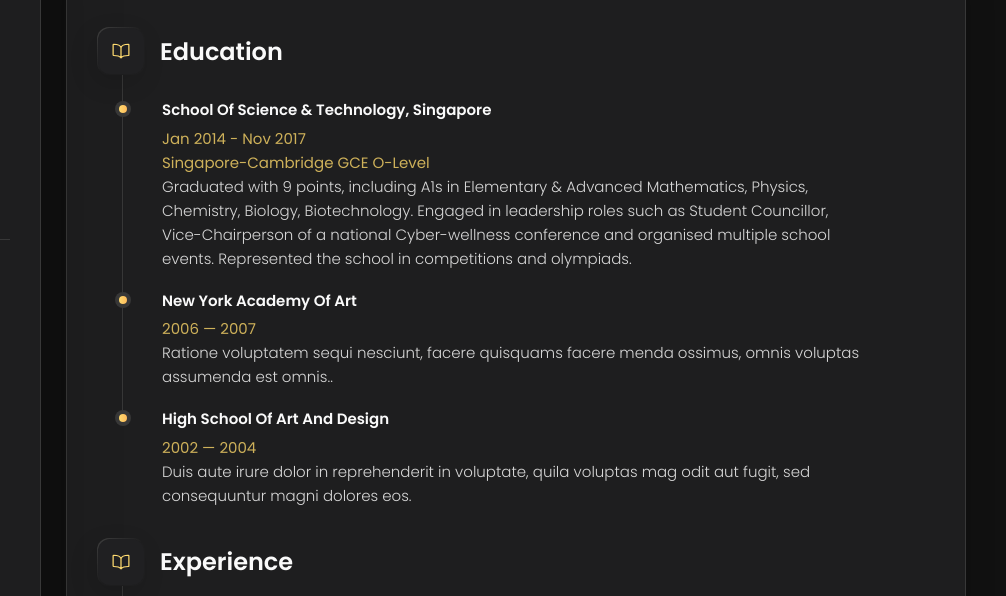
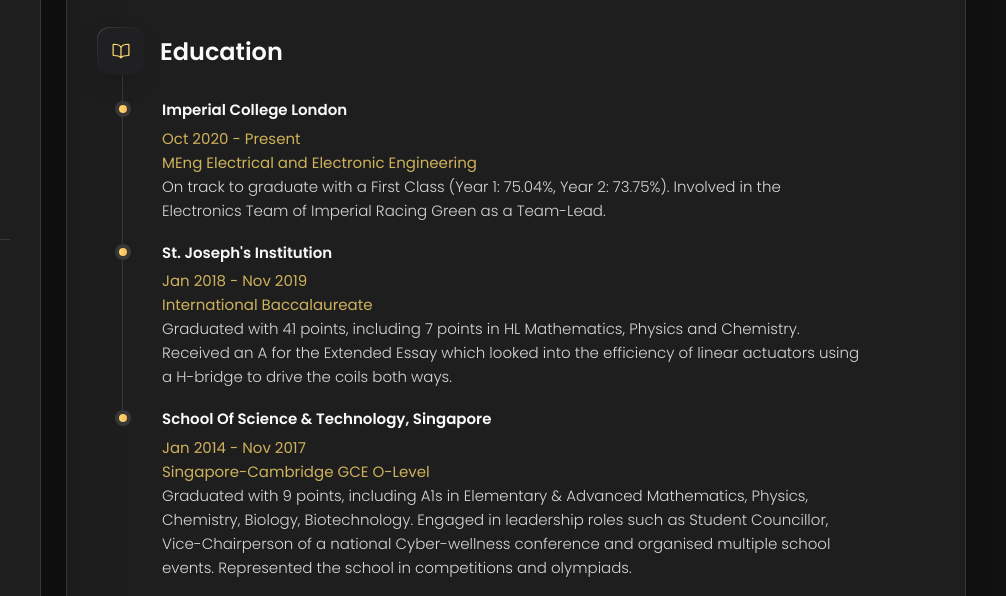
Before and after one commit to prateekwagle/prateekwagle.github.io, a plain HTML site: page index.html in a window 1280 px wide. Both pictures are taken after a click on the button "Resume". Shown: the part 162-758 px from the top of the page, 274-1280 px from the left. Drawn offline with nearby package versions, Linux system fonts and the light colour scheme.

Commit message:
education details

```diff
--- a/index.html
+++ b/index.html
@@ -209,7 +209,9 @@
 
         <section class="about-text">
           <p>
-           I am a Third Year Electronics Engineer studying in Imperial College London. I have an interest in the fields of Power Electronics, Analogue Electronics and Control Systems.
+           I am a Third Year Electronics Engineer studying in Imperial College London.
+           I have an interest in the fields of Power Electronics, Analogue Electronics and Control Systems.
+           Currently, I am working in the Wireless Power Labs as part of my 6-month placement.
           </p>
         </section>
 
@@ -522,6 +524,35 @@
 
             <li class="timeline-item">
 
+              <h4 class="h4 timeline-item-title">Imperial College London</h4>
+
+              <span>Oct 2020 - Present</span>
+              <span>MEng Electrical and Electronic Engineering</span>
+
+              <p class="timeline-text">
+                On track to graduate with a First Class (Year 1: 75.04%, Year 2: 73.75%).
+                Involved in the Electronics Team of Imperial Racing Green as a Team-Lead.
+              </p>
+
+            </li>
+
+            <li class="timeline-item">
+
+              <h4 class="h4 timeline-item-title">St. Joseph's Institution</h4>
+
+              <span>Jan 2018 - Nov 2019</span>
+              <span>International Baccalaureate</span>
+
+              <p class="timeline-text">
+                Graduated with 41 points, including 7 points in HL Mathematics, Physics and Chemistry.
+                Received an A for the Extended Essay which looked into the efficiency of linear actuators
+                using a H-bridge to drive the coils both ways.
+              </p>
+
+            </li>
+
+            <li class="timeline-item">
+
               <h4 class="h4 timeline-item-title">School of Science & Technology, Singapore</h4>
 
               <span>Jan 2014 - Nov 2017</span>
@@ -535,33 +566,6 @@
                 Vice-Chairperson of a national Cyber-wellness
                 conference and organised multiple school events.
                 Represented the school in competitions and olympiads.
-              </p>
-
-            </li>
-
-            <li class="timeline-item">
-
-              <h4 class="h4 timeline-item-title">New york academy of art</h4>
-
-              <span>2006 — 2007</span>
-
-              <p class="timeline-text">
-                Ratione voluptatem sequi nesciunt, facere quisquams facere menda ossimus, omnis voluptas assumenda est
-                omnis..
-              </p>
-
-            </li>
-
-            <li class="timeline-item">
-
-              <h4 class="h4 timeline-item-title">High school of art and design</h4>
-
-              <span>2002 — 2004</span>
-
-              <p class="timeline-text">
-                Duis aute irure dolor in reprehenderit in voluptate, quila voluptas mag odit aut fugit, sed consequuntur
-                magni dolores
-                eos.
               </p>
 
             </li>
```
